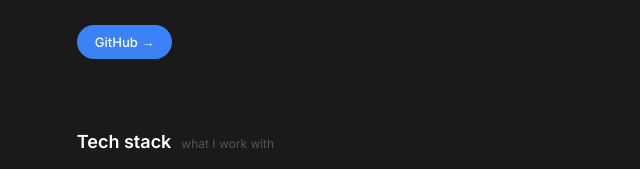
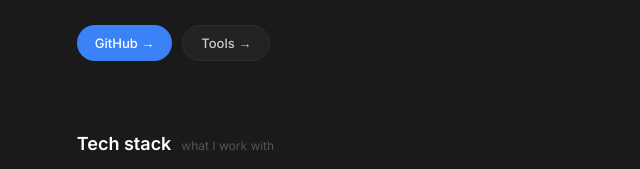
Before and after one commit to jzadl/jzadl.github.io, a plain HTML site: page index.html in a window 1280 px wide. Shown: the part 213-382 px from the top of the page, 0-640 px from the left. Drawn offline with Linux system fonts and the light colour scheme.

Commit message:
Add tools button to hero section
Added a new button for tools alongside the GitHub button.

```diff
--- a/index.html
+++ b/index.html
@@ -25,6 +25,8 @@ main { flex: 1; width: 100%; padding: 80px 6vw; }
 .hero-bio { font-size: 16px; color: #888; line-height: 1.65; max-width: 540px; margin-bottom: 28px; }
 .btn-main { display: inline-flex; align-items: center; gap: 6px; padding: 9px 18px; background: #3b82f6; color: #fff; font-size: 13px; font-weight: 500; border-radius: 20px; transition: background 0.15s; }
 .btn-main:hover { background: #2563eb; }
+.btn-tools { display: inline-flex; align-items: center; gap: 6px; padding: 9px 18px; background: #222; border: 1px solid #2e2e2e; color: #ccc; font-size: 13px; font-weight: 500; border-radius: 20px; transition: border-color 0.15s, color 0.15s, background 0.15s; }
+.btn-tools:hover { background: #2a2a2a; border-color: #444; color: #fff; }
 
 section { margin-bottom: 60px; }
 .section-head { display: flex; align-items: baseline; gap: 10px; margin-bottom: 20px; }
@@ -91,7 +93,10 @@ footer a:hover { color: #888; }
   <div class="hero">
     <h1>jzad<span>.</span></h1>
     <p class="hero-bio">Building tools, experimenting with systems, and pushing things a bit further than they should go — at safe limits, of course.</p>
-    <a href="https://github.com/jzadl" class="btn-main" target="_blank">GitHub →</a>
+    <div style="display:flex;gap:10px;flex-wrap:wrap;">
+      <a href="https://github.com/jzadl" class="btn-main" target="_blank">GitHub →</a>
+      <a href="https://tools.jzadl.xyz" class="btn-tools">Tools →</a>
+    </div>
   </div>
 
   <section>
@@ -160,8 +165,8 @@ footer a:hover { color: #888; }
           <p class="proj-desc">Simple PowerShell script that determinates if all your programs are compatible with Linux.</p>
           <span class="proj-tag">PowerShell · Linux</span>
         </a>
+
       </div>
-
     </div>
 
     <!-- EXPERIMENTAL / ARCHIVED -->
```
